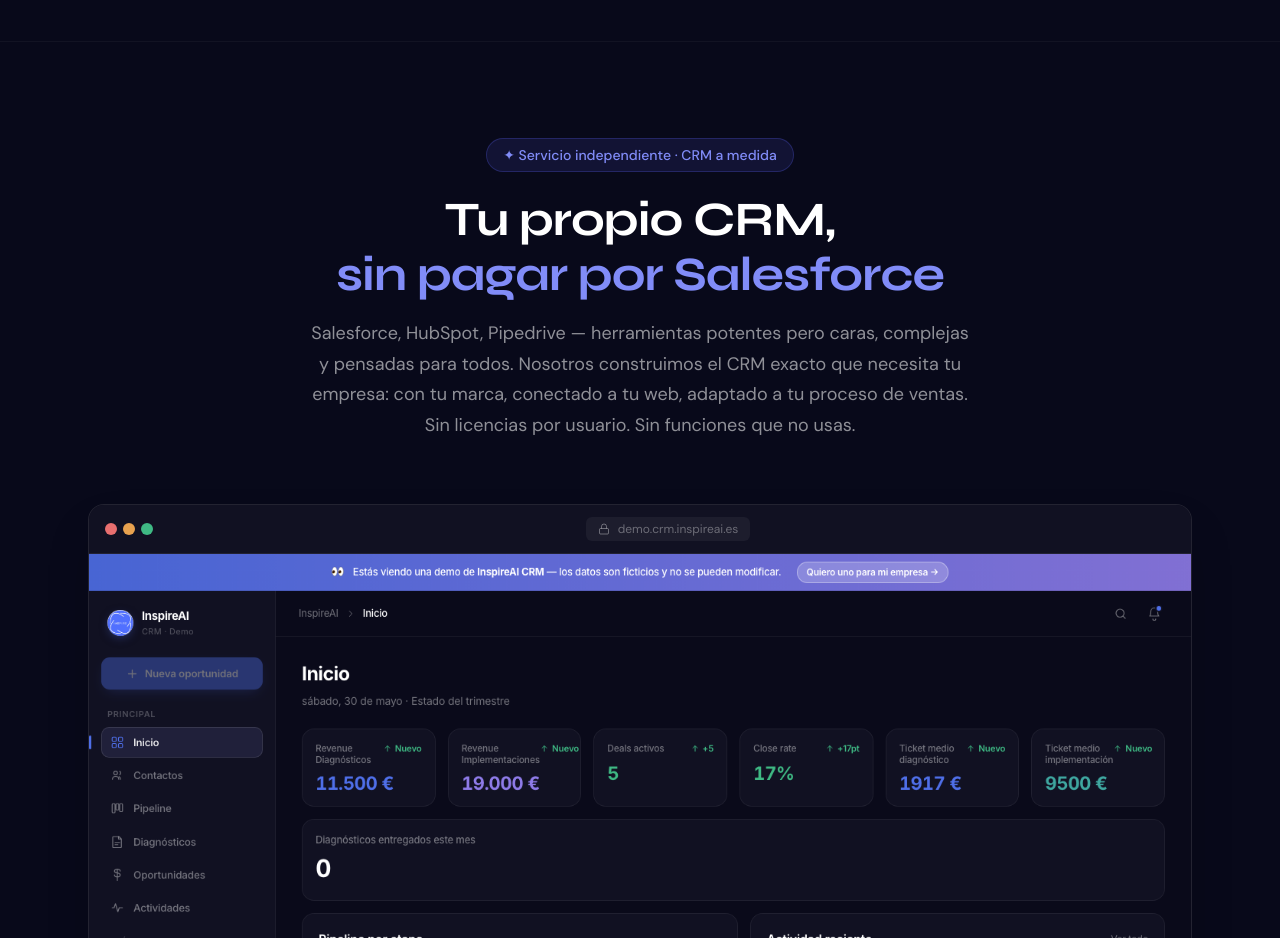
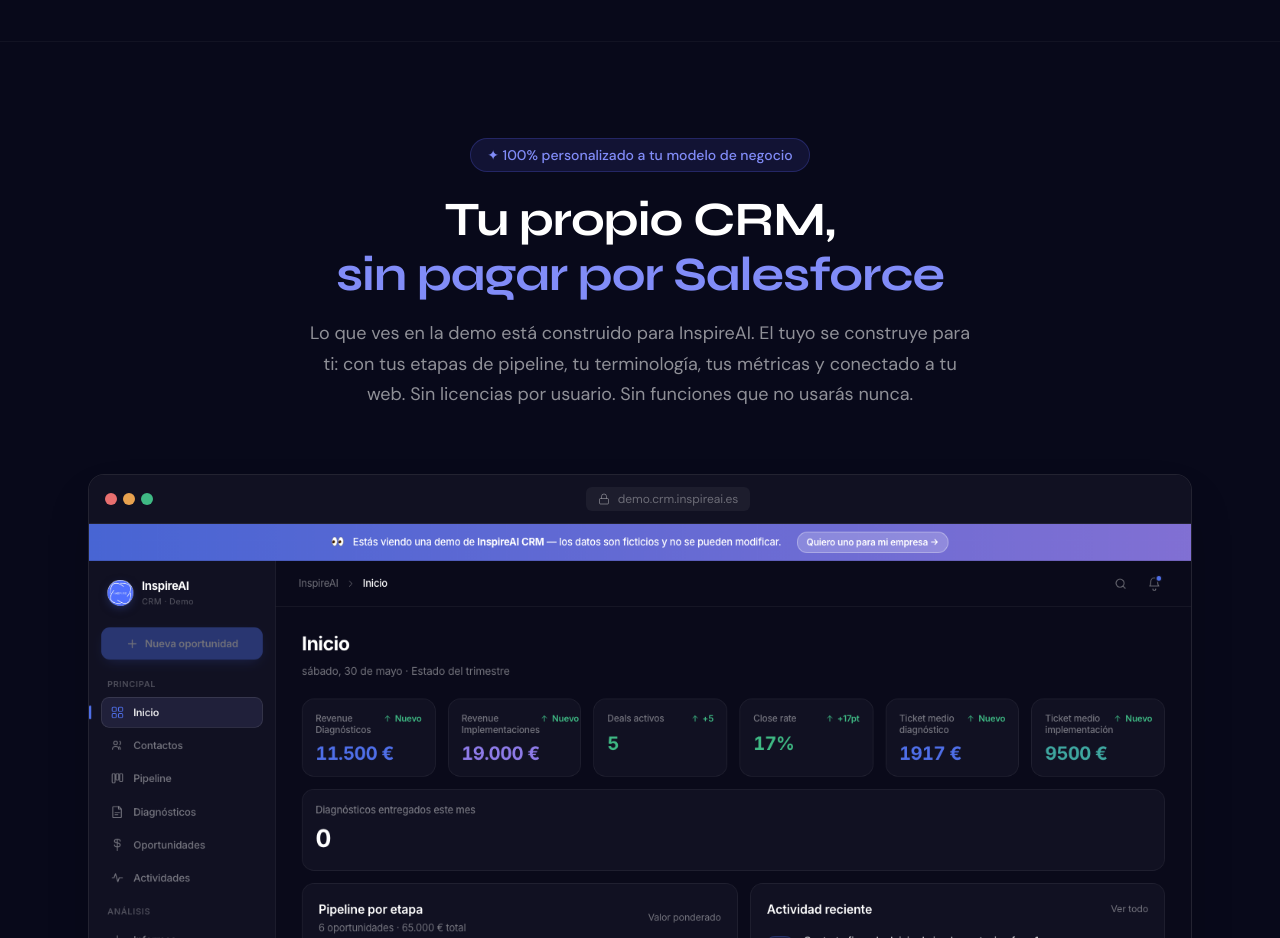
Before and after one commit to inspireai360/InspireAI, a Next.js app: page / in a window 1280 px wide. Shown: the part 5980-6918 px from the top of the page. Built offline with nearby package versions, Linux system fonts and the light colour scheme.

Commit message:
feat: CRM personalizable + demo con auto-login

```diff
--- a/app/page.tsx
+++ b/app/page.tsx
@@ -1000,7 +1000,7 @@
           <div className="text-center mb-12 md:mb-16">
             <span className="inline-flex items-center gap-2 px-4 py-1.5 rounded-full text-sm font-medium mb-5"
               style={{ background: "rgba(91,98,244,0.12)", color: "#818CF8", border: "1px solid rgba(91,98,244,0.25)" }}>
-              ✦ Servicio independiente · CRM a medida
+              ✦ 100% personalizado a tu modelo de negocio
             </span>
             <h2 className="font-heading font-bold text-white mb-4"
               style={{ fontSize: "clamp(2rem, 5vw, 3rem)", lineHeight: 1.15, letterSpacing: "-0.02em" }}>
@@ -1008,9 +1008,9 @@
               <span style={{ color: "#818CF8" }}>sin pagar por Salesforce</span>
             </h2>
             <p className="max-w-2xl mx-auto text-lg" style={{ color: "rgba(255,255,255,0.55)", lineHeight: 1.7 }}>
-              Salesforce, HubSpot, Pipedrive — herramientas potentes pero caras, complejas y pensadas para todos.
-              Nosotros construimos el CRM exacto que necesita tu empresa: con tu marca, conectado a tu web,
-              adaptado a tu proceso de ventas. Sin licencias por usuario. Sin funciones que no usas.
+              Lo que ves en la demo está construido para InspireAI. El tuyo se construye para ti:
+              con tus etapas de pipeline, tu terminología, tus métricas y conectado a tu web.
+              Sin licencias por usuario. Sin funciones que no usarás nunca.
             </p>
           </div>
 
@@ -1065,7 +1065,7 @@
 
           {/* CTAs */}
           <div className="flex flex-col sm:flex-row items-center justify-center gap-4">
-            <a href="https://demo.crm.inspireai.es" target="_blank" rel="noopener noreferrer"
+            <a href="https://demo.crm.inspireai.es/auto-login" target="_blank" rel="noopener noreferrer"
               className="btn-primary inline-flex items-center gap-2">
               <svg width="16" height="16" viewBox="0 0 24 24" fill="none" stroke="currentColor" strokeWidth="2" strokeLinecap="round" strokeLinejoin="round">
                 <path d="M14 4h6v6M20 4l-9 9M18 14v5a1 1 0 0 1-1 1H5a1 1 0 0 1-1-1V7a1 1 0 0 1 1-1h5"/>
```
